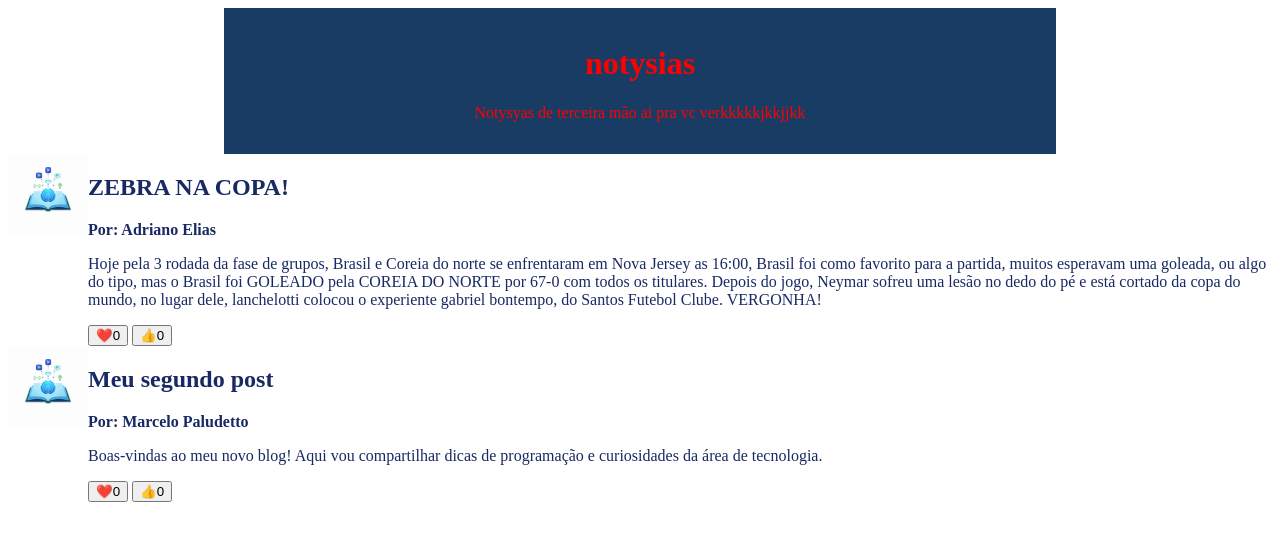
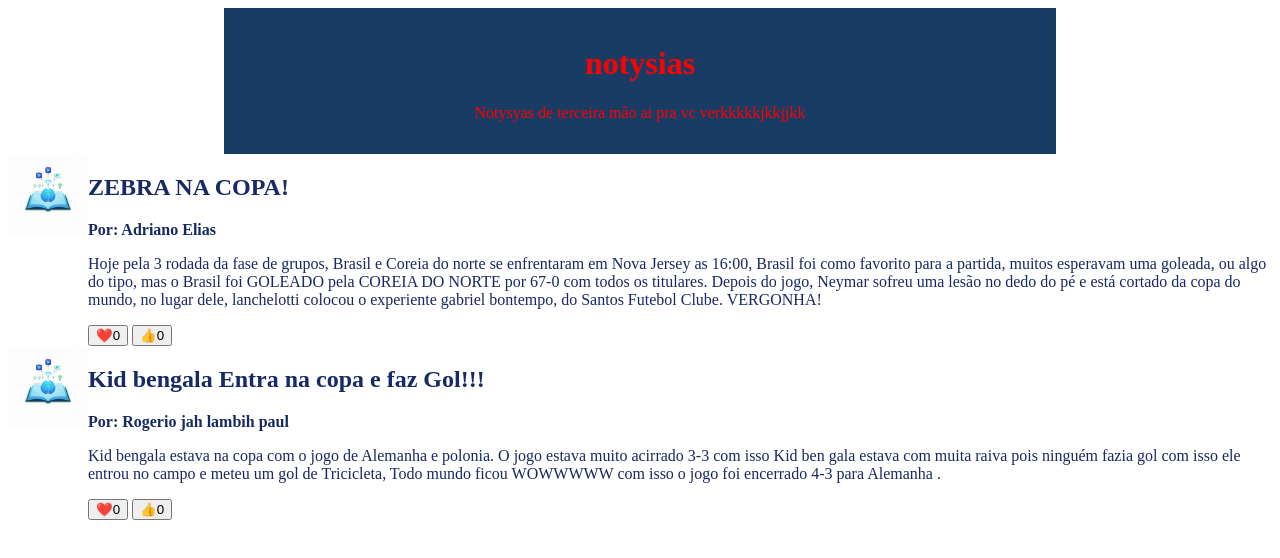
Before and after one commit to Elias-xd2/rogerio-e-adriano, a plain HTML site: page index.html in a window 1280 px wide. Drawn offline with Linux system fonts and the light colour scheme.

Commit message:
WOW kid bengala

```diff
--- a/index.html
+++ b/index.html
@@ -64,10 +64,11 @@
                 alt="Logotipo conceitual de tecnologia e educacao: um livro aberto de onde emerge um cérebro digital brilhante, cercado por ícones de Wi-Fi, circuitos e lâmpada de ideia. Cores em tons de azul e branco.">
 
             <div>
-                <h2>Meu segundo post</h2>
-                <p class="artigo-autor">Por: Marcelo Paludetto</p>
-                <p>Boas-vindas ao meu novo blog! Aqui vou compartilhar dicas de programação
-                    e curiosidades da área de tecnologia.</p>
+                <h2>Kid bengala Entra na copa e faz Gol!!!</h2>
+                <p class="artigo-autor">Por: Rogerio jah lambih paul</p>
+                <p>Kid bengala estava na copa com o jogo de Alemanha e polonia. O jogo estava muito acirrado 3-3 com isso Kid ben gala estava com muita raiva pois ninguém fazia gol com isso
+                    ele entrou no campo e meteu um gol de Tricicleta, Todo mundo ficou WOWWWWW com isso o jogo foi encerrado 4-3 para Alemanha
+                   .</p>
                 <button>❤️<span>0</span></button>
                 <button>👍<span>0</span></button>
             </div>
```
